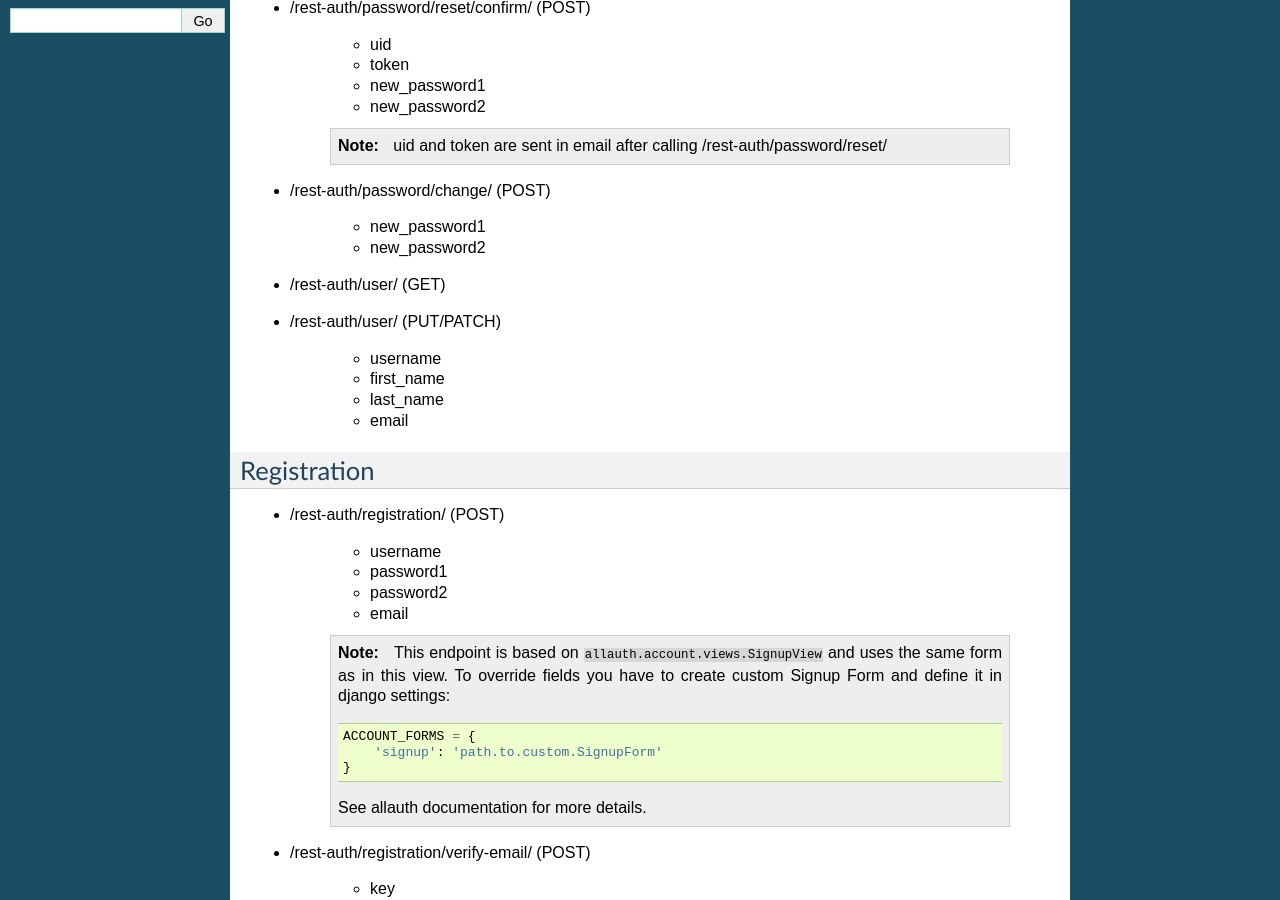
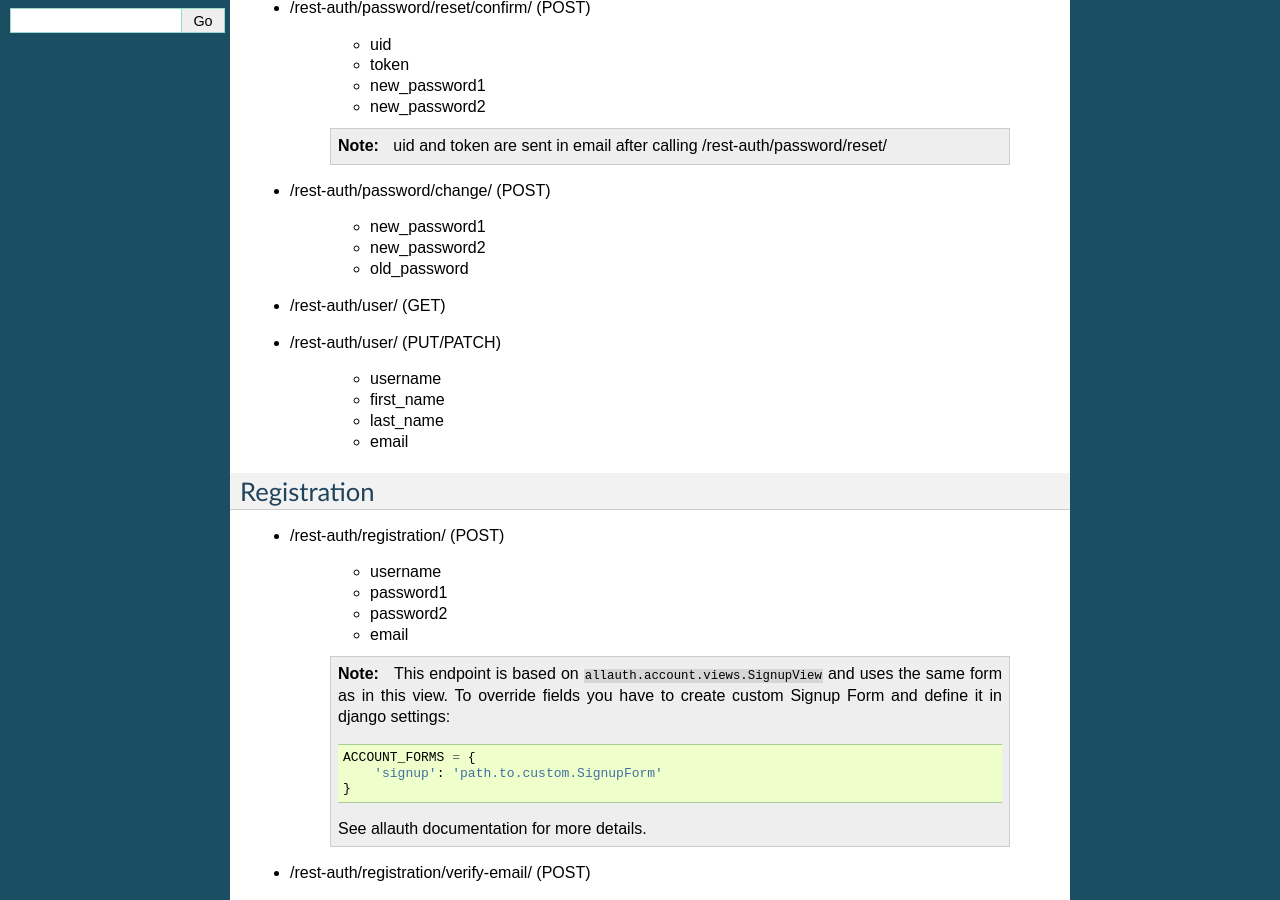
Before and after one commit to cleverman48/django-rest-auth, a Sphinx documentation site: the page built from docs/api_endpoints.rst, in a window 1280 px wide and 900 px high, scrolled down 356 px. Built offline with Sphinx 7.4.7, drawn with Linux system fonts in a browser that asks for light colours.

Commit message:
Added old password to Password Change

```diff
--- a/docs/api_endpoints.rst
+++ b/docs/api_endpoints.rst
@@ -29,6 +29,7 @@ Basic
 
     - new_password1
     - new_password2
+    - old_password
 
 - /rest-auth/user/ (GET)
 
```
